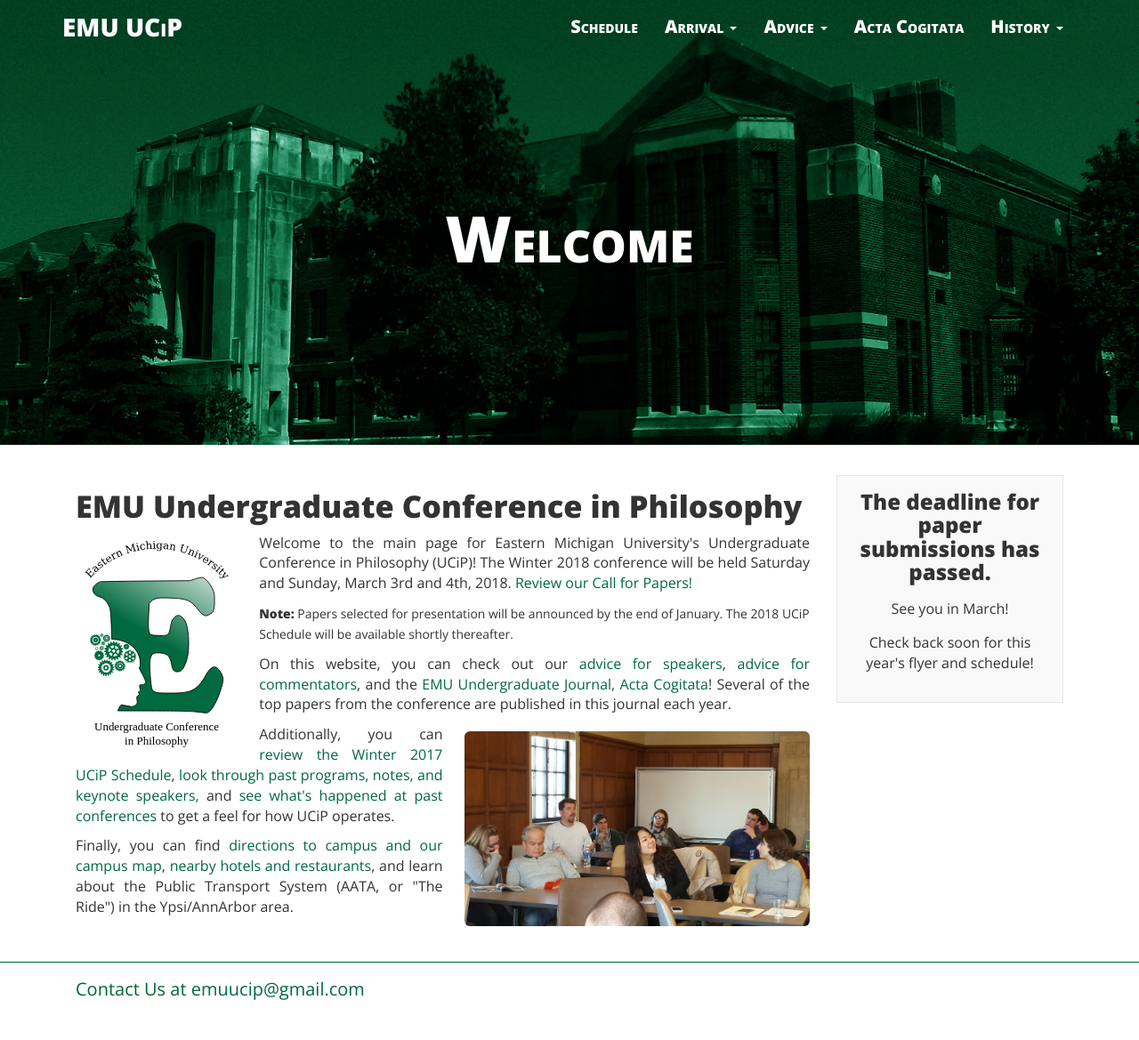
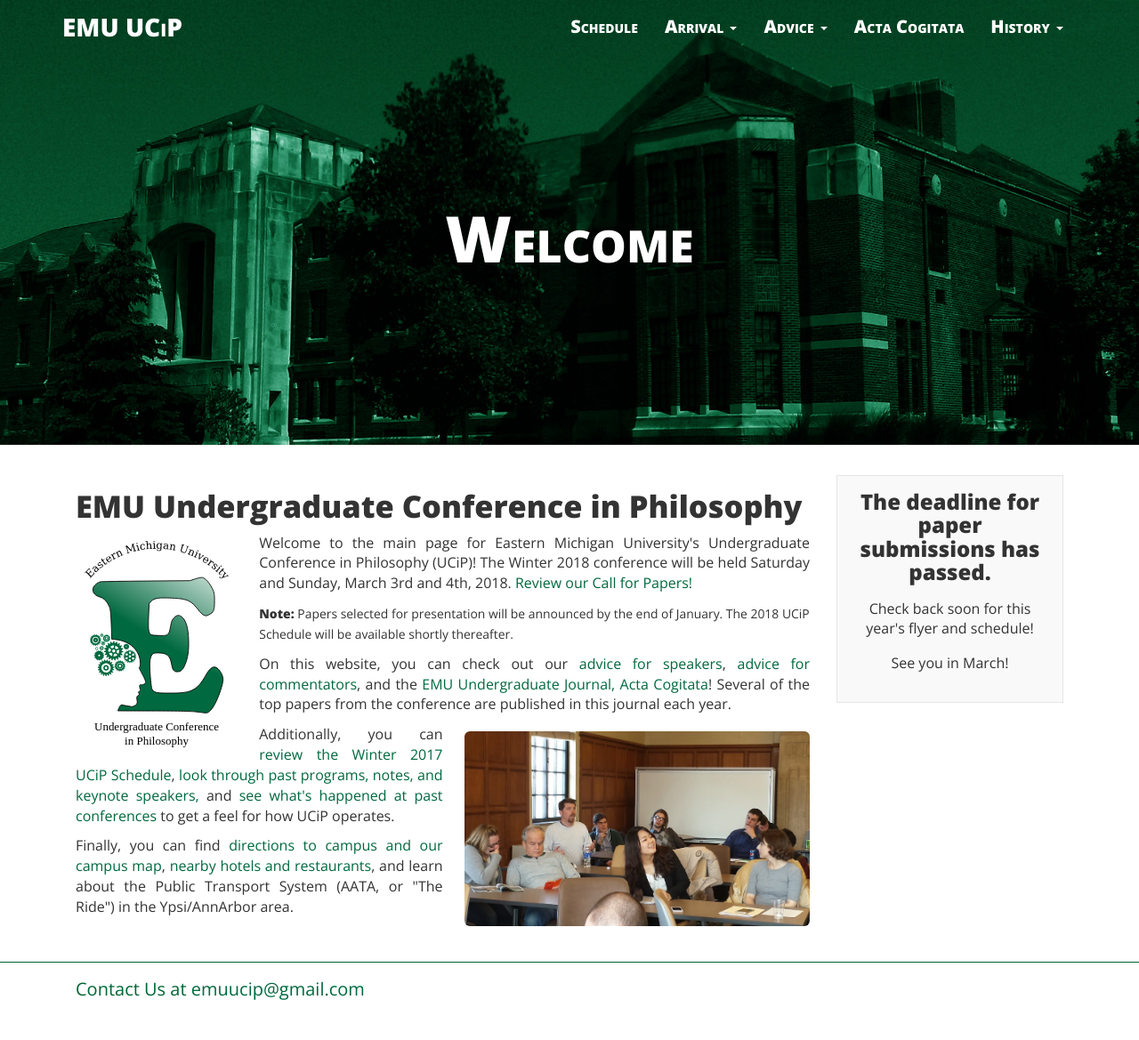
Before and after one commit to ucip/ucip.github.io, a Jekyll site: the page built from index.html, in a window 1280 px wide. Shown: the whole page at 89% size. Built offline with Jekyll 4.4.1, drawn with Linux system fonts in a browser that asks for light colours; nearby versions of some CDN libraries.

Commit message:
changed sentences in flyer coming soon message for readability

```diff
--- a/_includes/box.html
+++ b/_includes/box.html
@@ -22,8 +22,8 @@
 <div class="col-sm-3 col-xs-12 hidden-print">
   <div class="post-list-box announcement">
     <h3 class="text-center post-list-header">The deadline for paper submissions has passed.</h3>
+    <p class="text-center announcement-text">Check back soon for this year's flyer and schedule!</p>
     <p class="text-center announcement-text">See you in March!</p>
-    <p class="text-center announcement-text">Check back soon for this year's flyer and schedule!</p>
   </div>
 </div>
 
```
